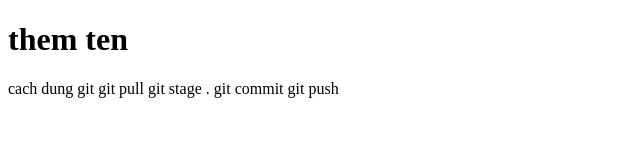
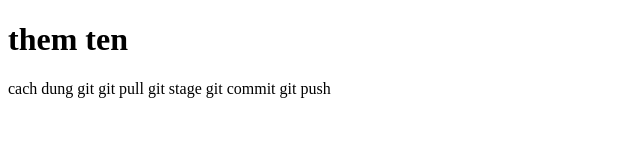
Before and after one commit to DL-rgb/DL912, a plain HTML site: page index.html in a window 1280 px wide. Shown: the full height of the page, 0-640 px from the left. Drawn offline with Linux system fonts and the light colour scheme.

Commit message:
thay đổi

```diff
--- a/index.html
+++ b/index.html
@@ -12,8 +12,9 @@
     cach dung git
     git pull
 
-    git stage .
+    git stage
     git commit
     git push
+
 </body>
 </html>
```
